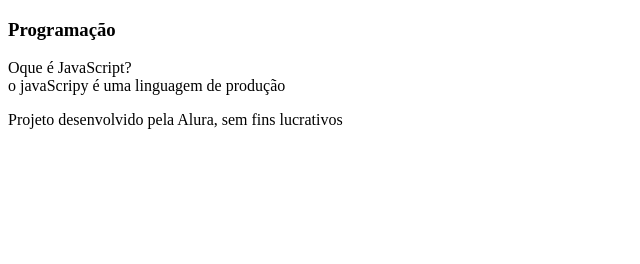
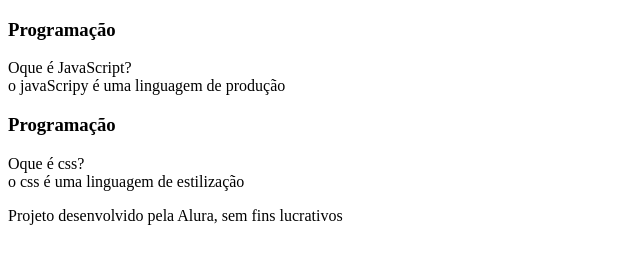
Before and after one commit to machadomatheuss/flashcards, a plain HTML site: page index.html in a window 1280 px wide. Shown: the whole page, without its empty margins (0-640 px from the left). Drawn offline with Linux system fonts and the light colour scheme.

Commit message:
nova resposta

```diff
--- a/index.html
+++ b/index.html
@@ -8,6 +8,7 @@
 <body>
 <main>
 <section id="container">
+
 <article class="cartao">
 <div class="cartao__conteudo">
 <h3>Programação</h3>
@@ -15,7 +16,16 @@
 <div class="cartao__conteudo__resposta"> o javaScripy é uma linguagem de produção</div>
 </div>
 </article>
+
 </section>
+<article class="cartao">
+    <div class="cartao__conteudo">
+    <h3>Programação</h3>
+    <div class="cartao__conteudo__pergunta"> Oque é css?</div>
+    <div class="cartao__conteudo__resposta"> o css é uma linguagem de estilização </div>
+    </div>
+    </article>
+    </section>
 </main>
 
 <footer>
```
